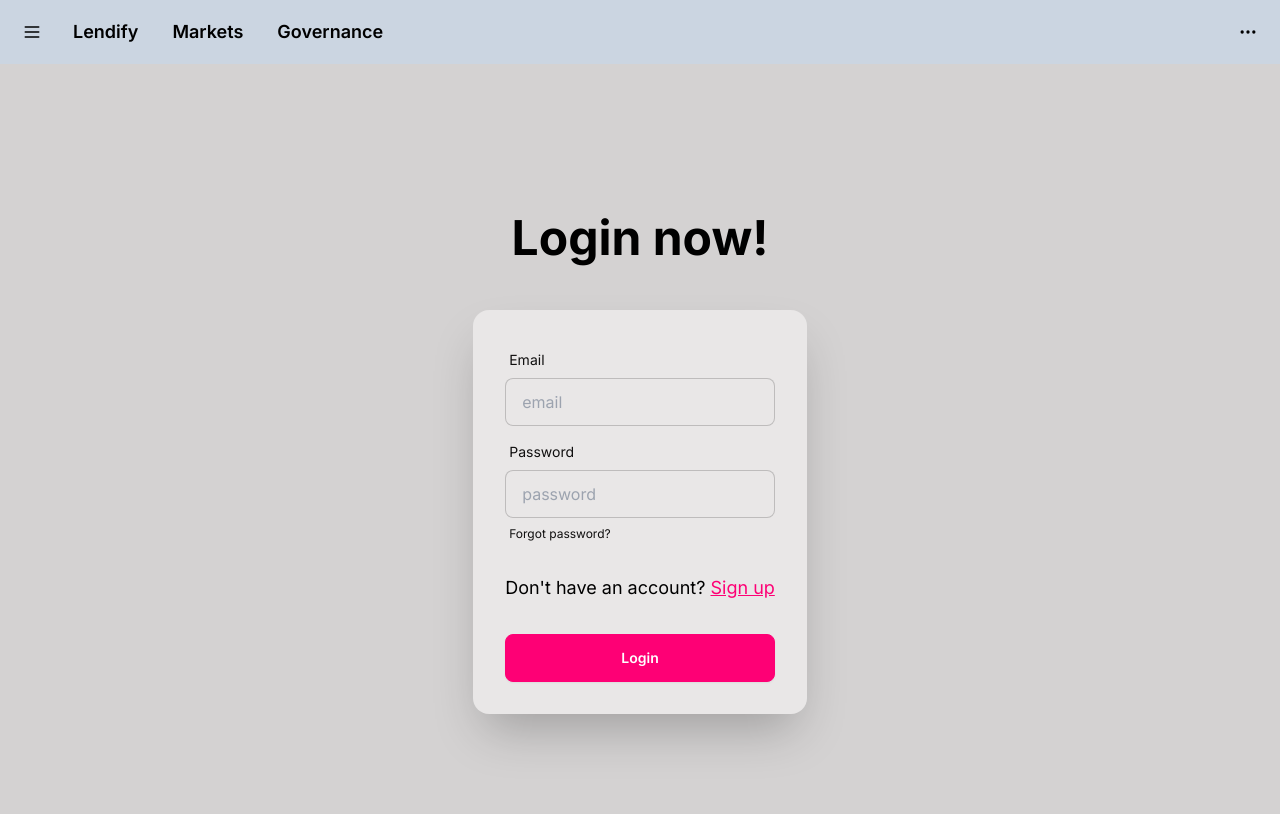
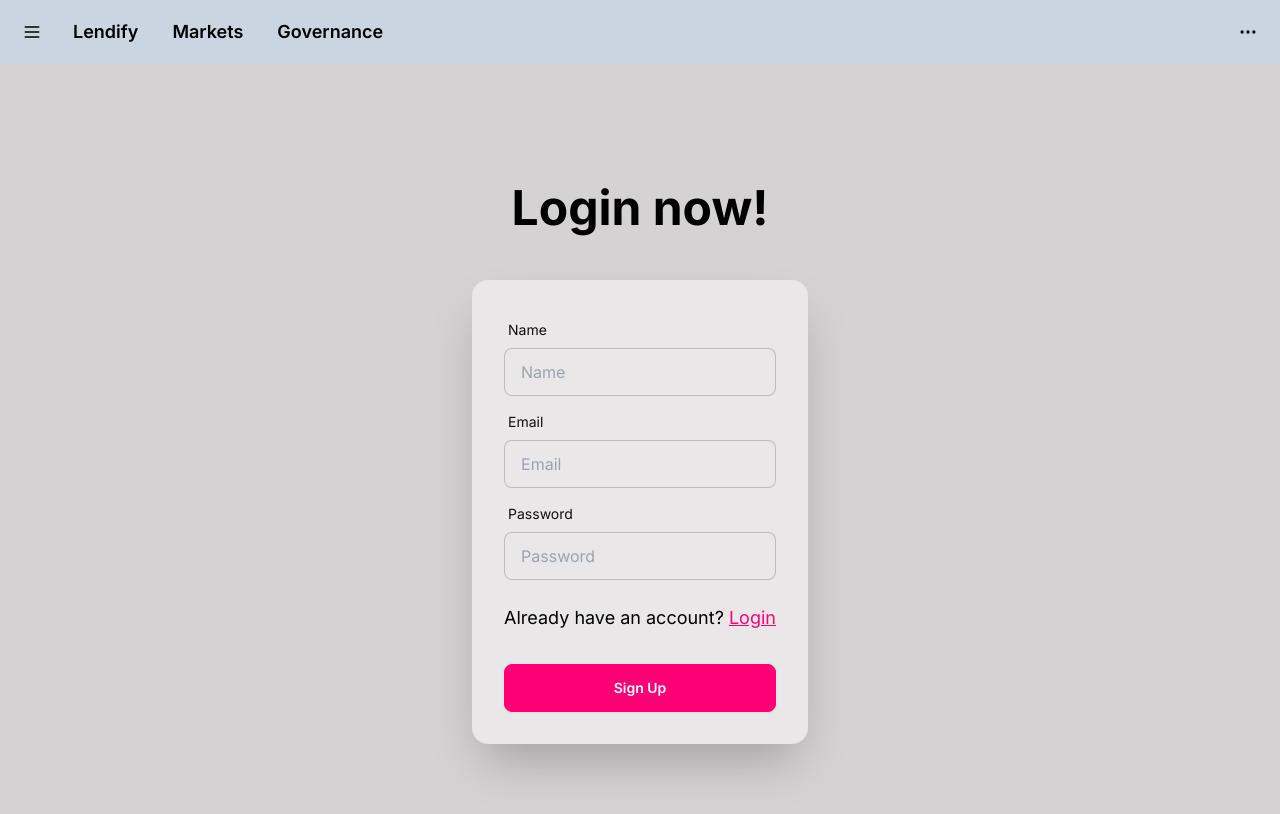
Before and after one commit to nihalgunu/lendify, a Next.js app: page / in a window 1280 px wide. Both pictures are taken after a click on the link "Sign up". Shown: the top 814 px of the page. Built offline with nearby package versions, Linux system fonts and the light colour scheme.

Commit message:
toggle for signup and login

```diff
--- /dev/null
+++ b/app/components/login/Login.tsx
@@ -0,0 +1,52 @@
+'use client';
+
+import React, { useState } from 'react';
+
+interface LoginProps {
+    email: string;
+    setEmail: React.Dispatch<React.SetStateAction<string>>;
+    password: string;
+    setPassword: React.Dispatch<React.SetStateAction<string>>;
+    handleLogin: () => void;
+    toggleForm: () => void;
+}
+
+const Login: React.FC<LoginProps> = ({ email, setEmail, password, setPassword, handleLogin, toggleForm }) => {
+    const handleSubmit = (event: React.FormEvent) => {
+        event.preventDefault();
+        handleLogin();
+    };
+
+    return (
+        <form className="card-body" onSubmit={handleSubmit}>
+            <div className="form-control">
+                <label className="label">
+                    <span className="label-text">Email</span>
+                </label>
+                <input type="email" placeholder="email" className="input input-bordered" value={email} onChange={(e) => setEmail(e.target.value)} required />
+            </div>
+            <div className="form-control">
+                <label className="label">
+                    <span className="label-text">Password</span>
+                </label>
+                <input type="password" placeholder="password" className="input input-bordered" value={password} onChange={(e) => setPassword(e.target.value)} required />
+                <label className="label">
+                    <a href="#" className="label-text-alt link link-hover">Forgot password?</a>
+                </label>
+            </div>
+            <div className="text-center mt-4 flex justify-center w-full">
+                <p className="text-lg">
+                    Don't have an account?{' '}
+                    <a href="#" className="link link-primary" onClick={toggleForm}>
+                        Sign up
+                    </a>
+                </p>
+            </div>
+            <div className="form-control mt-6">
+                <button type="submit" className="btn btn-primary">Login</button>
+            </div>
+        </form>
+    );
+};
+
+export default Login;
--- a/app/components/login/LoginGUI.tsx
+++ b/app/components/login/LoginGUI.tsx
@@ -1,38 +1,71 @@
+'use client';
+
+import React, { useState } from 'react';
+import Login from './Login';
+import Signup from './Signup';
+
 const Register = () => {
+    const [showSignUp, setShowSignUp] = useState(false);
+    const [email, setEmail] = useState('');
+    const [password, setPassword] = useState('');
+    const [name, setName] = useState('');
+    const [isLoggedIn, setIsLoggedIn] = useState(false);
+
+    const handleLogin = () => {
+        // Handle login logic using email and password state values
+        console.log('Logging in with:', email, password);
+        setIsLoggedIn(true);
+    };
+
+    const handleSignUp = () => {
+        // Handle signup logic using name, email, and password state values
+        console.log('Signing up with:', name, email, password);
+    };
+
+    const toggleForm = () => {
+        setShowSignUp(!showSignUp);
+    };
+
     return (
         <div className="hero bg-base-200 min-h-screen">
             <div className="hero-content flex-col items-center">
+                {isLoggedIn ? (
+                    <div className="text-center">
+                        <h1 className="text-5xl font-bold">Congrats, you logged in!</h1>
+                    </div>
+                ) : (
+                    <>
                         <div className="text-center mb-8">
                             <h1 className="text-5xl font-bold">Login now!</h1>
                         </div>
                         <div className="card bg-base-100 w-full max-w-sm shadow-2xl">
-            <form className="card-body">
-              <div className="form-control">
-                <label className="label">
-                  <span className="label-text">Email</span>
-                </label>
-                <input type="email" placeholder="email" className="input input-bordered" required />
+                            {showSignUp ? (
+                                <Signup
+                                    email={email}
+                                    setEmail={setEmail}
+                                    password={password}
+                                    setPassword={setPassword}
+                                    name={name}
+                                    setName={setName}
+                                    handleSignUp={handleSignUp}
+                                    toggleForm={toggleForm}
+                                />
+                            ) : (
+                                <Login
+                                    email={email}
+                                    setEmail={setEmail}
+                                    password={password}
+                                    setPassword={setPassword}
+                                    handleLogin={handleLogin}
+                                    toggleForm={toggleForm}
+                                />
+                            )}
                         </div>
-              <div className="form-control">
-                <label className="label">
-                  <span className="label-text">Password</span>
-                </label>
-                <input type="password" placeholder="password" className="input input-bordered" required />
-                <label className="label">
-                  <a href="#" className="label-text-alt link link-hover">Forgot password?</a>
-                </label>
-              </div>
-              <div className="text-center mt-4 flex justify-center w-full">
-              <p className="text-lg">Don't have an account? <a href="#" className="link link-primary">Sign up</a></p>
-              </div>
-              <div className="form-control mt-6">
-                <button className="btn btn-primary">Login</button>
-              </div>
-            </form>
-          </div>
+                    </>
+                )}
             </div>
         </div>
     );
-}
+};
 
 export default Register;
--- /dev/null
+++ b/app/components/login/Signup.tsx
@@ -0,0 +1,57 @@
+'use client';
+
+import React, { useState } from 'react';
+
+interface SignupProps {
+    email: string;
+    setEmail: React.Dispatch<React.SetStateAction<string>>;
+    password: string;
+    setPassword: React.Dispatch<React.SetStateAction<string>>;
+    name: string;
+    setName: React.Dispatch<React.SetStateAction<string>>;
+    handleSignUp: () => void;
+    toggleForm: () => void;
+}
+
+const Signup: React.FC<SignupProps> = ({ email, setEmail, password, setPassword, name, setName, handleSignUp, toggleForm }) => {
+    const handleSubmit = (event: React.FormEvent) => {
+        event.preventDefault();
+        handleSignUp();
+    };
+
+    return (
+        <form className="card-body" onSubmit={handleSubmit}>
+            <div className="form-control">
+                <label className="label">
+                    <span className="label-text">Name</span>
+                </label>
+                <input type="text" placeholder="Name" className="input input-bordered" value={name} onChange={(e) => setName(e.target.value)} required />
+            </div>
+            <div className="form-control">
+                <label className="label">
+                    <span className="label-text">Email</span>
+                </label>
+                <input type="email" placeholder="Email" className="input input-bordered" value={email} onChange={(e) => setEmail(e.target.value)} required />
+            </div>
+            <div className="form-control">
+                <label className="label">
+                    <span className="label-text">Password</span>
+                </label>
+                <input type="password" placeholder="Password" className="input input-bordered" value={password} onChange={(e) => setPassword(e.target.value)} required />
+            </div>
+            <div className="text-center mt-4 flex justify-center w-full">
+                <p className="text-lg">
+                    Already have an account?{' '}
+                    <a href="#" className="link link-primary" onClick={toggleForm}>
+                        Login
+                    </a>
+                </p>
+            </div>
+            <div className="form-control mt-6">
+                <button type="submit" className="btn btn-primary">Sign Up</button>
+            </div>
+        </form>
+    );
+};
+
+export default Signup;
--- a/app/components/markets/Markets.tsx
+++ b/app/components/markets/Markets.tsx
@@ -1,3 +1,5 @@
+'use client';
+
 import React from 'react'
 
 const marketsPage = () => {
--- a/app/components/navbar/Navbar.tsx
+++ b/app/components/navbar/Navbar.tsx
@@ -1,3 +1,5 @@
+'use client';
+
 const Navbar = () => {
     return (
         <div className="navbar bg-slate-300">
```
Also changed, not shown: app/components/login/Register.tsx (added). Lines whose indentation alone changed are shown as unchanged.
